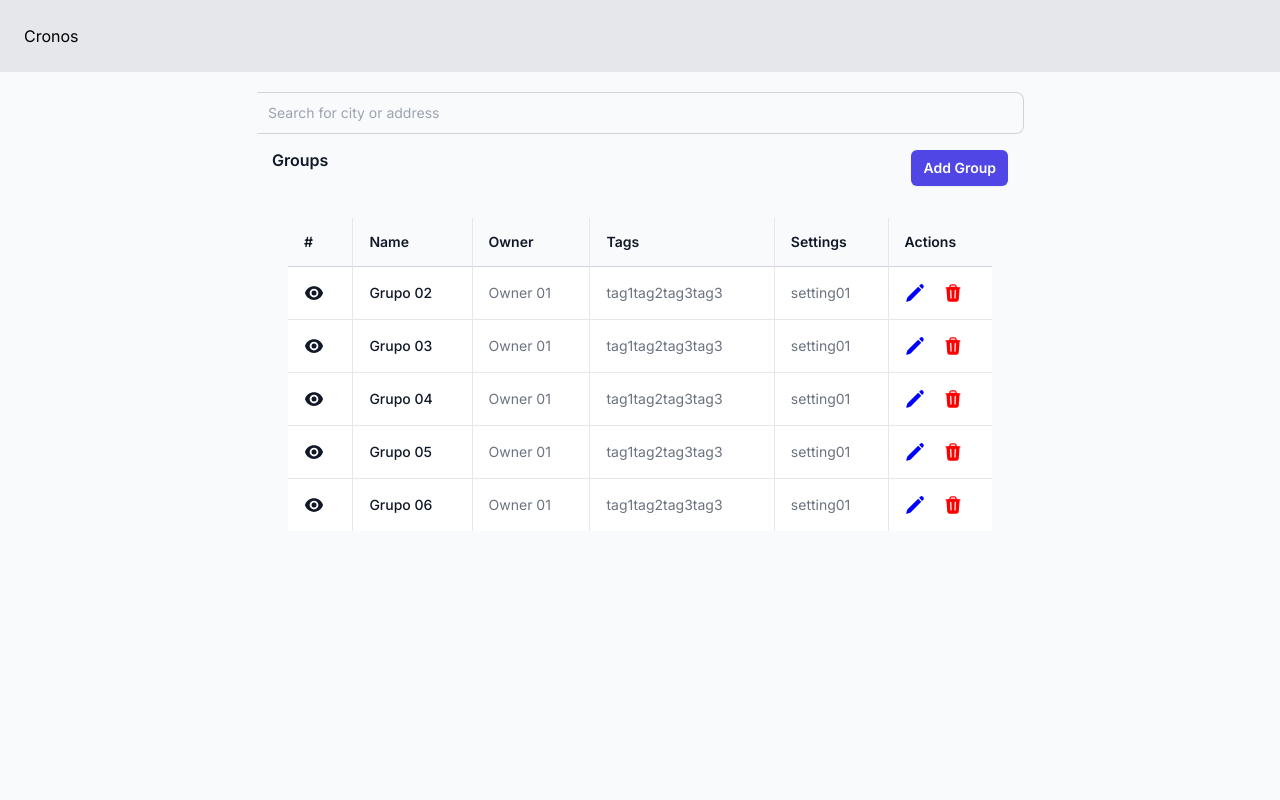
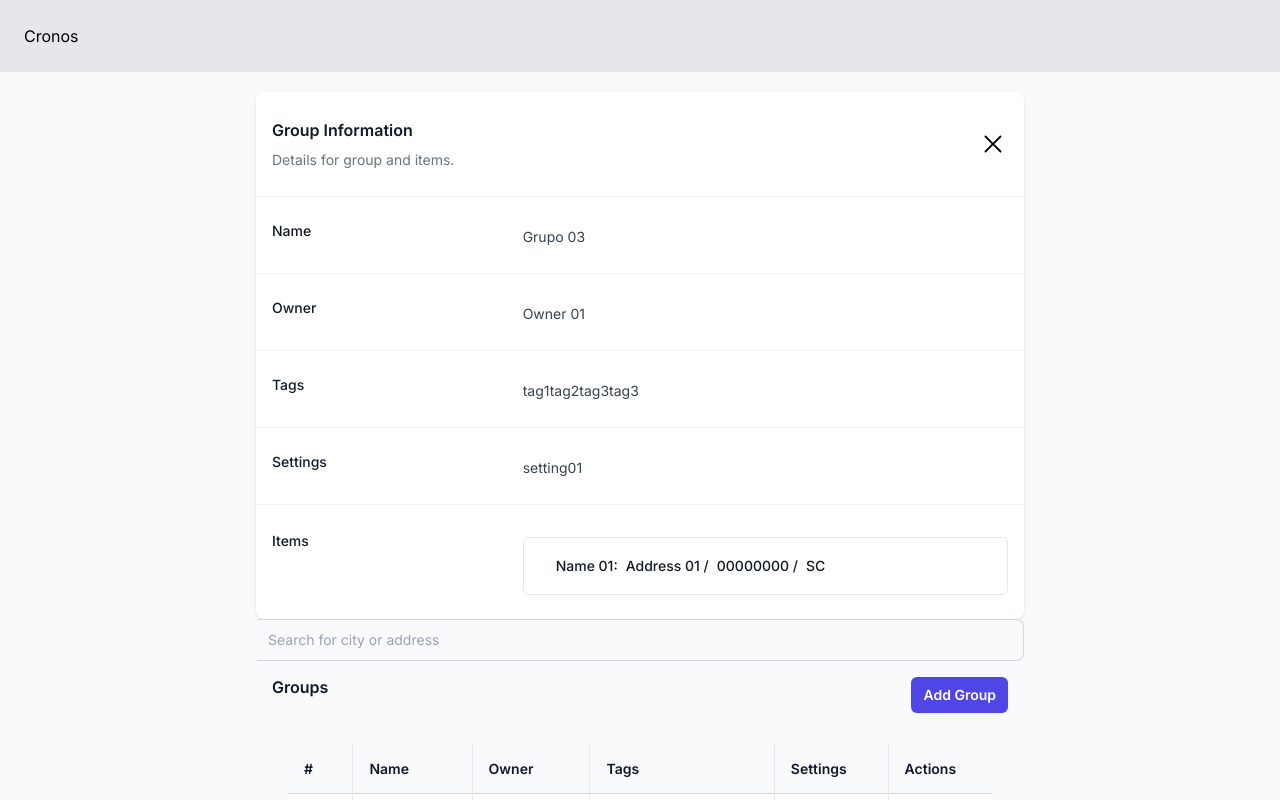
Before and after one commit to willfortes/Cronos-Challenge, a React (Vite) app: page / in a window 1280 px wide. Both pictures are taken after a click on the icon 314 px from the left and 346 px from the top of the page. Shown: the top 800 px of the page. Built offline with nearby package versions, Linux system fonts and the light colour scheme.

Commit message:
View and open

```diff
--- a/src/components/Group/ShowGroup/index.tsx
+++ b/src/components/Group/ShowGroup/index.tsx
@@ -1,15 +1,63 @@
 import { Group } from "../../../types/group.type"
-
+import { XMarkIcon } from "@heroicons/react/24/solid"
 type IShowGroup = {
+    show: boolean
+    setShow: React.Dispatch<React.SetStateAction<boolean>>
     group: Group
 }
 
-const ShowGroup = ({group}: IShowGroup) => {
+const ShowGroup = ({show, setShow, group}: IShowGroup) => {
 
     return (
-        <div>
+        <div className="overflow-hidden bg-white shadow sm:rounded-lg">
+        <div className="px-4 py-6 sm:px-6 flex justify-between">
+            <div>
+                <h3 className="text-base font-semibold leading-7 text-gray-900">Group Information</h3>
+                <p className="mt-1 max-w-2xl text-sm leading-6 text-gray-500">Details for group and items.</p>
+            </div>
+            <XMarkIcon width={30} className="cursor-pointer" onClick={() => setShow(!show)}/>
+        </div>
+        <div className="border-t border-gray-100">
+          <dl className="divide-y divide-gray-100">
+            <div className="px-4 py-6 sm:grid sm:grid-cols-3 sm:gap-4 sm:px-6">
+              <dt className="text-sm font-medium text-gray-900">Name</dt>
+              <dd className="mt-1 text-sm leading-6 text-gray-700 sm:col-span-2 sm:mt-0">{group.name}</dd>
+            </div>
+            <div className="px-4 py-6 sm:grid sm:grid-cols-3 sm:gap-4 sm:px-6">
+              <dt className="text-sm font-medium text-gray-900">Owner</dt>
+              <dd className="mt-1 text-sm leading-6 text-gray-700 sm:col-span-2 sm:mt-0">{group.owner}</dd>
+            </div>
+            <div className="px-4 py-6 sm:grid sm:grid-cols-3 sm:gap-4 sm:px-6">
+              <dt className="text-sm font-medium text-gray-900">Tags</dt>
+              <dd className="mt-1 text-sm leading-6 text-gray-700 sm:col-span-2 sm:mt-0">{group.tags}</dd>
+            </div>
+            <div className="px-4 py-6 sm:grid sm:grid-cols-3 sm:gap-4 sm:px-6">
+              <dt className="text-sm font-medium text-gray-900">Settings</dt>
+              <dd className="mt-1 text-sm leading-6 text-gray-700 sm:col-span-2 sm:mt-0">{group.settings}</dd>
+            </div>
 
+            <div className="px-4 py-6 sm:grid sm:grid-cols-3 sm:gap-4 sm:px-6">
+              <dt className="text-sm font-medium leading-6 text-gray-900">Items</dt>
+              <dd className="mt-2 text-sm text-gray-900 sm:col-span-2 sm:mt-0">
+                <ul role="list" className="divide-y divide-gray-100 rounded-md border border-gray-200">
+                  {group.items?.map((item) => (
+                    <li className="flex items-center justify-between py-4 pl-4 pr-5 text-sm leading-6">
+                        <div className="flex w-0 flex-1 items-center">
+                            <div className="ml-4 flex min-w-0 flex-1 gap-2">
+                            <span className="truncate font-medium">{item.payer.payer_name}: </span>
+                            <span className="truncate font-medium">{item.payer.payer_address} /</span>
+                            <span className="truncate font-medium">{item.payer.payer_address_zipcode} /</span>
+                            <span className="truncate font-medium">{item.payer.payer_address_state} </span>
+                            </div>
+                        </div>
+                    </li>
+                  ))}
+                </ul>
+              </dd>
+            </div>
+          </dl>
         </div>
+      </div>
     )
 }
 
--- a/src/components/Group/index.tsx
+++ b/src/components/Group/index.tsx
@@ -4,7 +4,7 @@ import useGroup from "./hooks/useGroup";
 import CreateGroup from "./CreateGroup";
 import { useState } from "react";
 import UpdateGroup from "./UpdateGroup";
-import { Group, Group as GroupType } from "../../types/group.type";
+import { Group as GroupType } from "../../types/group.type";
 import {
     TrashIcon,
     PencilIcon,
@@ -37,7 +37,7 @@ const Group = () => {
             }
             {
                 showView && selectedGroup &&
-                <ShowGroup group={selectedGroup} />
+                <ShowGroup show={showView} setShow={setShowView} group={selectedGroup} />
             }
             <SearchGroup />
             <div className="px-4 sm:px-6 lg:px-8">
```
